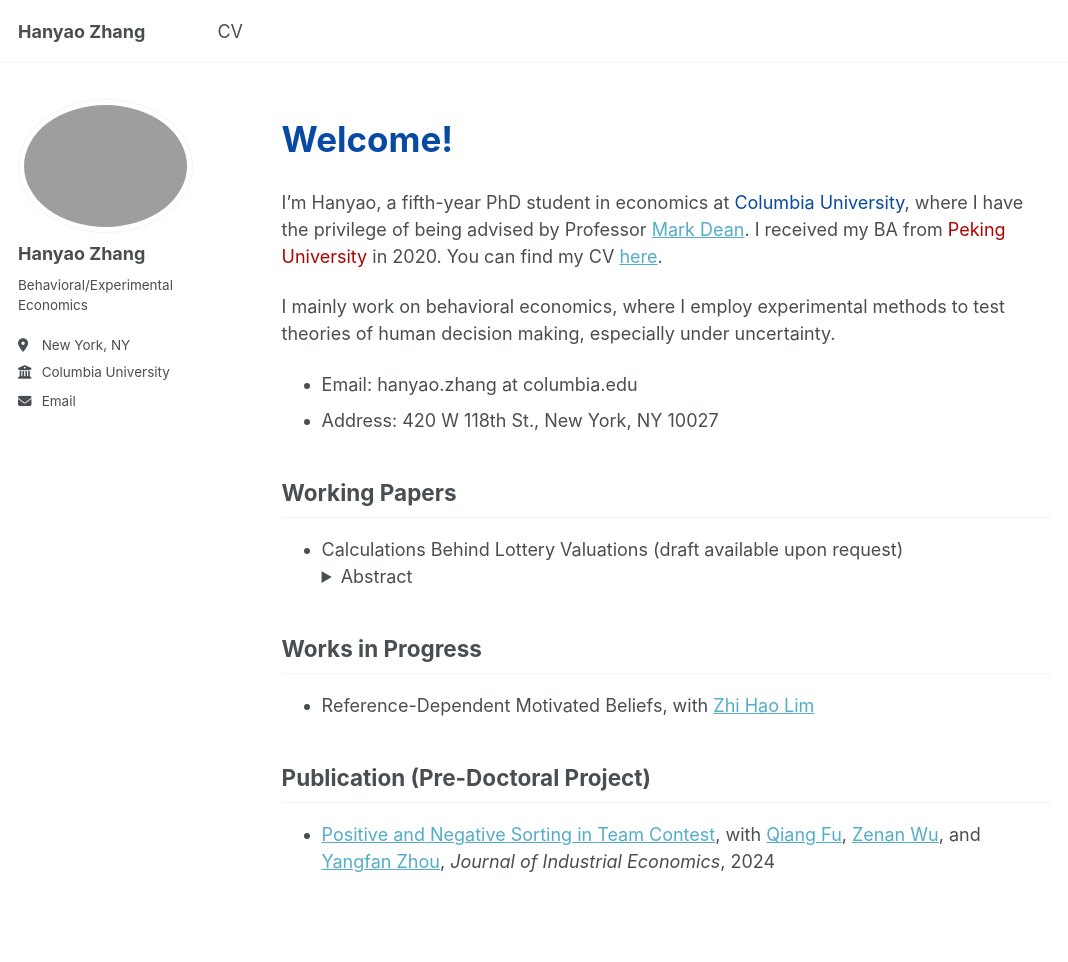
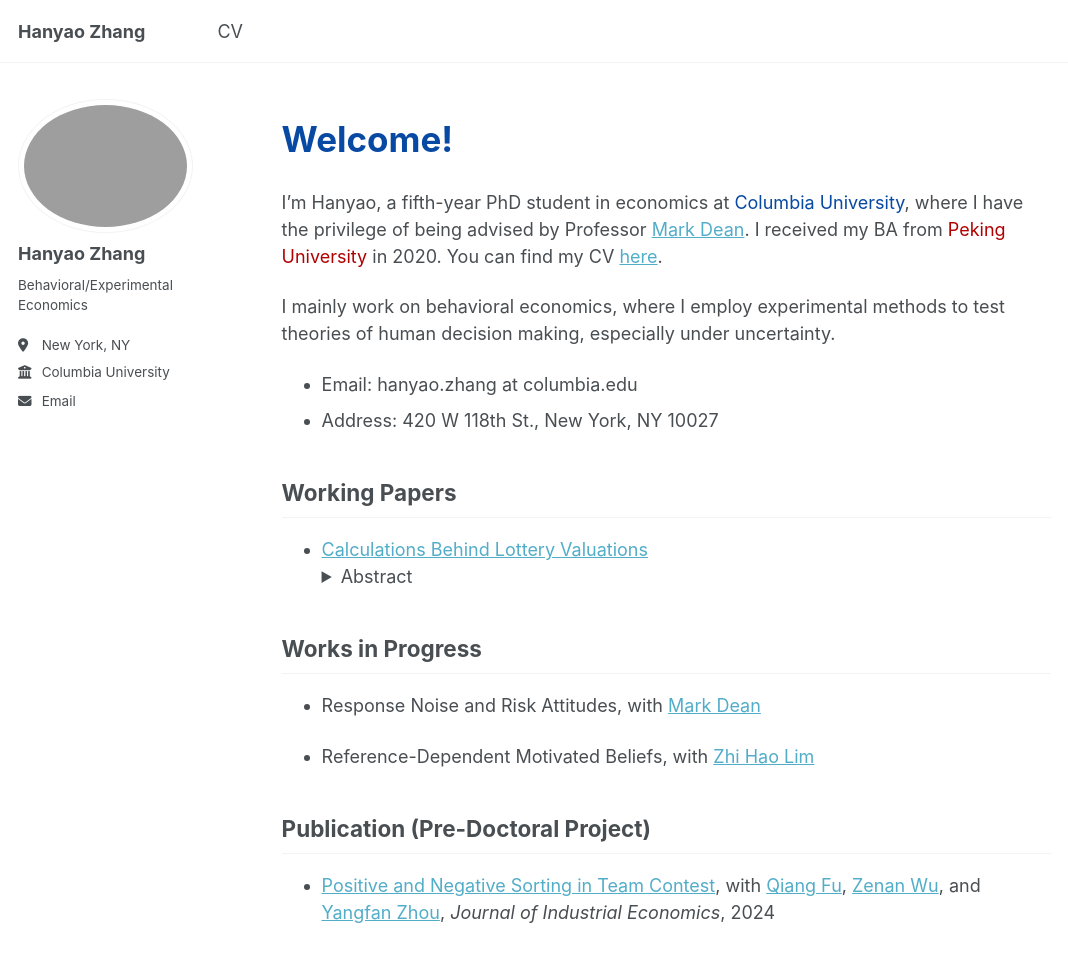
Before and after one commit to Tututuu/Tututuu.github.io, a Jekyll site: the page built from _pages/about.md, in a window 1280 px wide and 1133 px high. Shown: the top 962 px of the window, without its empty margins (0-1068 px from the left). Built offline with Jekyll 4.4.1, drawn with Linux system fonts in a browser that asks for light colours.

Commit message:
added response noise project

```diff
--- a/_layouts/default.html
+++ b/_layouts/default.html
@@ -9,6 +9,7 @@ layout: compress
   <head>
     {% include head.html %}
     {% include head/custom.html %}
+    <title>Hanyao Zhang - PhD Student in Economics, Columbia University</title>
   </head>
 
   <body>
--- a/_pages/about.md
+++ b/_pages/about.md
@@ -21,7 +21,7 @@ I mainly work on behavioral economics, where I employ experimental methods to te
 
 ## Working Papers
 
-- Calculations Behind Lottery Valuations (draft available upon request)<!-- , <a href="../files/cblv.pdf" target="_blank">pdf</a>-->
+- <a href="../files/cblv.pdf" target="_blank" onclick="gtag('event', 'download', {'event_category': 'PDF', 'event_label': 'CBLV Paper'});">Calculations Behind Lottery Valuations</a>
   <details>
   <summary>Abstract</summary>
 
@@ -38,6 +38,8 @@ I mainly work on behavioral economics, where I employ experimental methods to te
   </details>
 
 ## Works in Progress
+- Response Noise and Risk Attitudes, with <a href='https://www.columbia.edu/~md3405/'>Mark Dean</a>
+
 - Reference-Dependent Motivated Beliefs, with <a href='https://zhihao-lim.github.io/' target='_blank'>Zhi Hao Lim</a>
 
 ## Publication (Pre-Doctoral Project)
```
